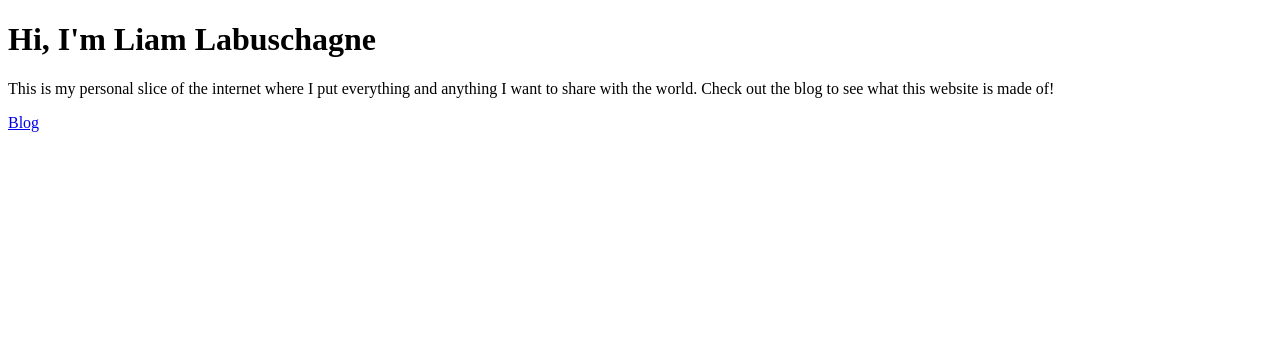
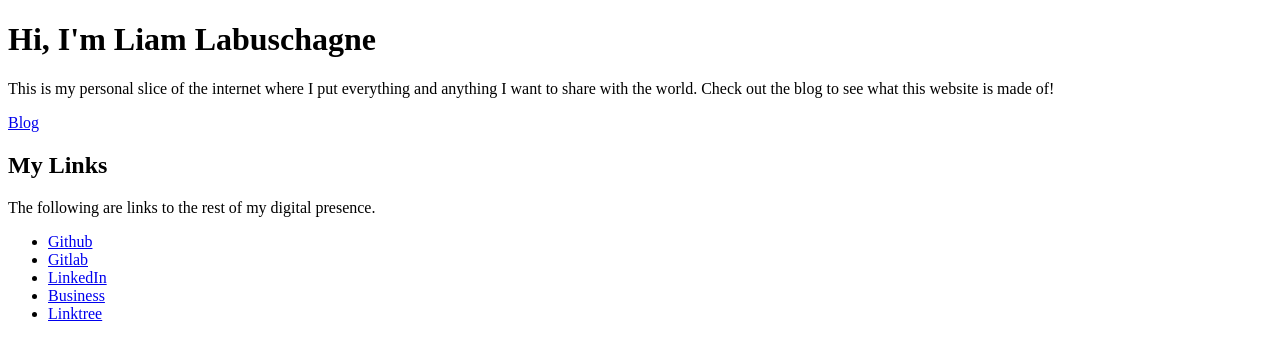
Before and after one commit to liamlabuschagne/personal-website, a Nuxt app: page / in a window 1280 px wide. Shown: the top 360 px of the page. Built offline with nearby package versions, Linux system fonts and the light colour scheme.

Commit message:
Add links to home page

```diff
--- a/pages/index.vue
+++ b/pages/index.vue
@@ -7,5 +7,24 @@
       this website is made of!
     </p>
     <NuxtLink to="/blog">Blog</NuxtLink>
+    <h2>My Links</h2>
+    <p>The following are links to the rest of my digital presence.</p>
+    <ul>
+      <li>
+        <a href="https://github.com/liamlabuschagne" target="_blank">Github</a>
+      </li>
+      <li>
+        <a href="https://gitlab.com/liamlabuschagne" target="_blank">Gitlab</a>
+      </li>
+      <li>
+        <a href="https://nz.linkedin.com/in/liamlabuschagne" target="_blank"
+          >LinkedIn</a
+        >
+      </li>
+      <li>
+        <a href="https://thekiwiclick.co.nz/" target="_blank">Business</a>
+      </li>
+      <li><a href="https://linktr.ee/liamlab" target="_blank">Linktree</a></li>
+    </ul>
   </div>
 </template>
```
